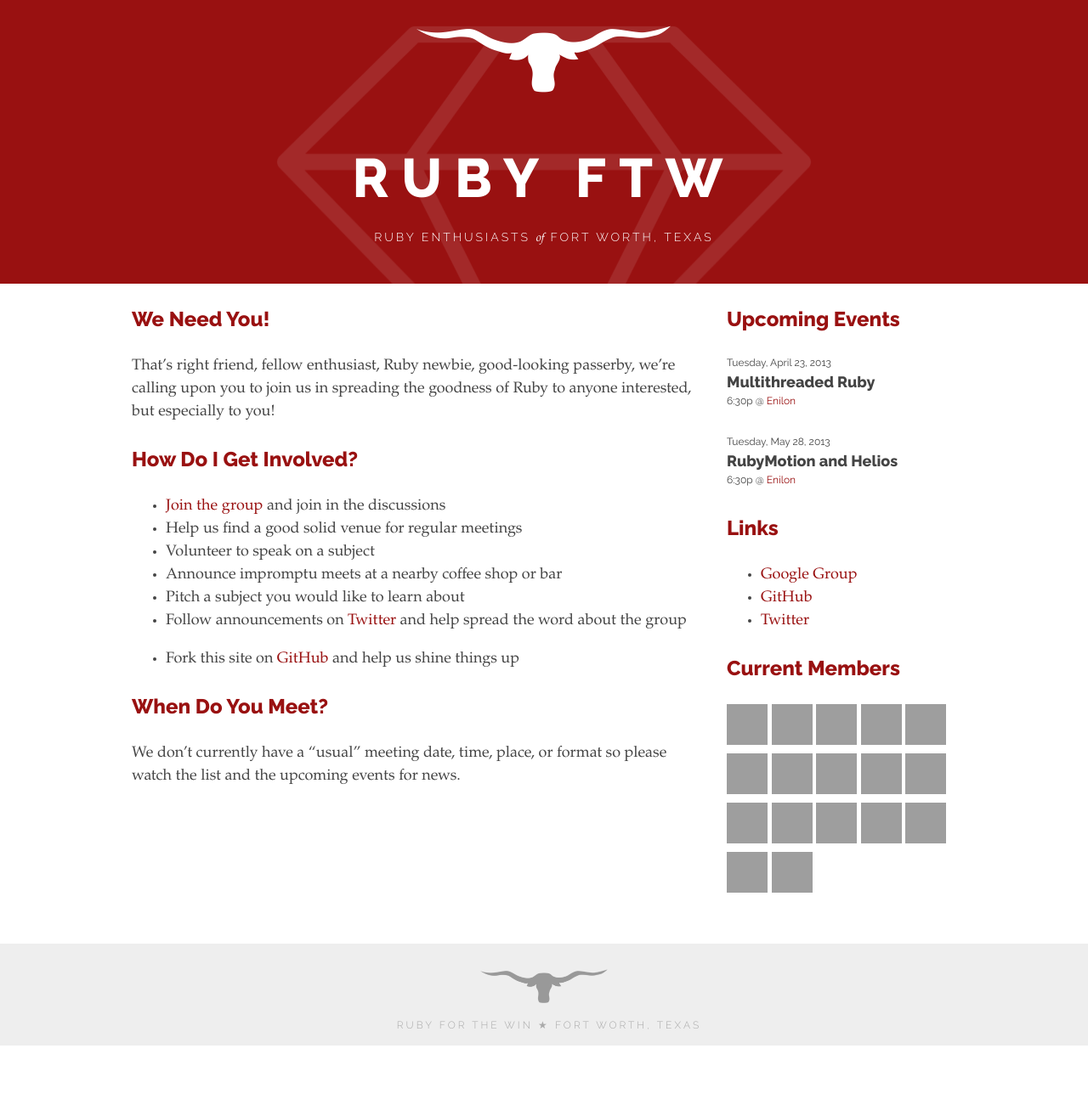
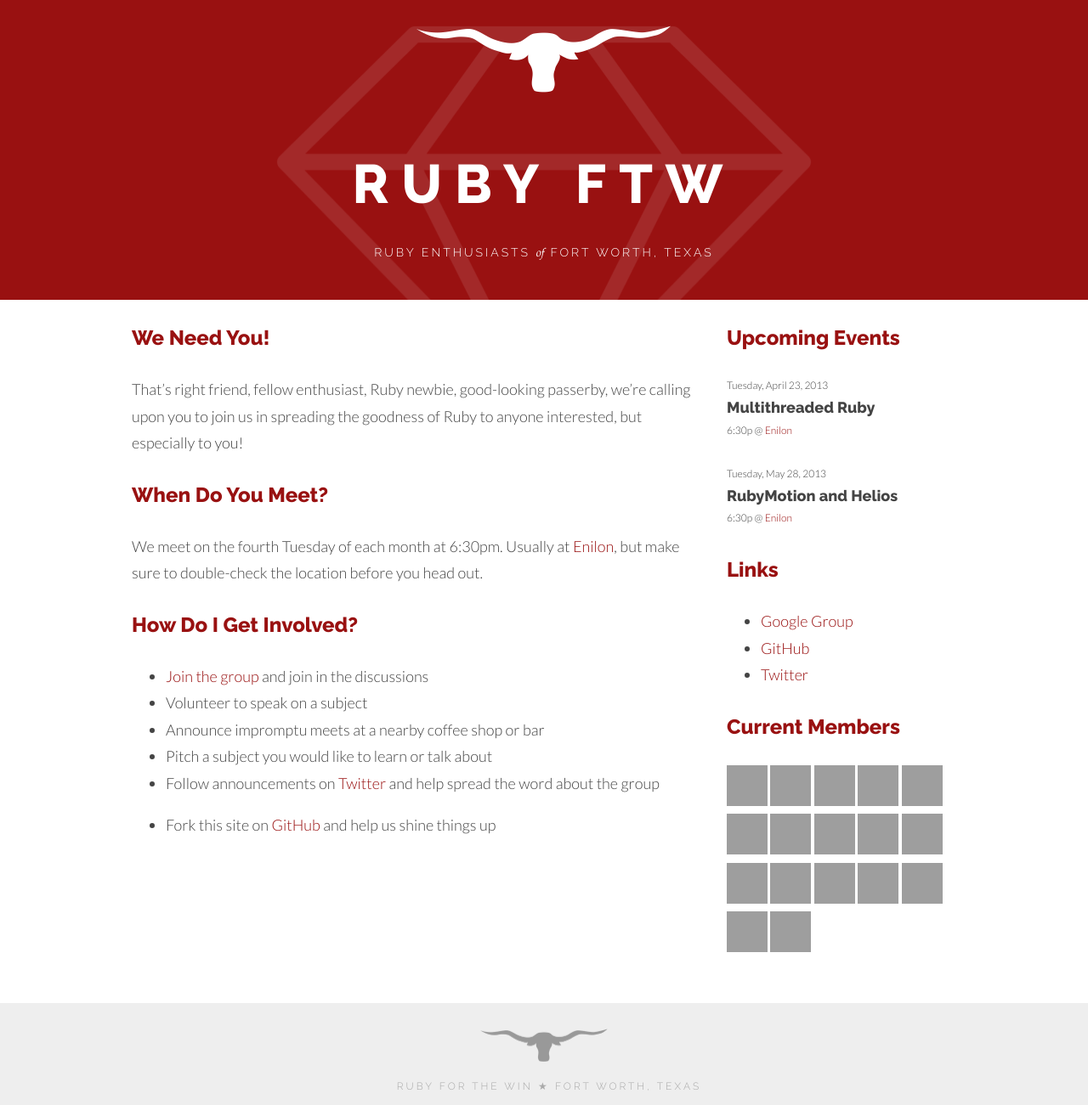
Before and after one commit to rubyftw/rubyftw.github.io, a Jekyll site: the page built from index.md, in a window 1280 px wide, cut to the strip 0-1301 px from the top of the page. Shown: the whole strip at 85% size. Built offline with Jekyll 4.4.1, drawn with Linux system fonts in a browser that asks for light colours; some web fonts are replaced; before the commit the page ends 1231 px from its top, so only the background shows below that; grey boxes are pictures that could not be loaded.

Commit message:
Use Lato instead of Gentium

```diff
--- a/_layouts/master.html
+++ b/_layouts/master.html
@@ -13,7 +13,7 @@
     <meta name="viewport" content="width=device-width" />
 
     <link href="/stylesheets/desktop.css" rel="stylesheet" />
-    <link href='http://fonts.googleapis.com/css?family=Raleway:800,400,300|Gentium+Basic:400italic,700italic,400,700' rel='stylesheet' />
+    <link href='http://fonts.googleapis.com/css?family=Lato:300,700,700italic|Raleway:400,800,300' rel='stylesheet' type='text/css'>
 
     <link rel="icon" type="image/png" href="/favicon.png" />
     <link rel="shortcut icon" type="image/x-icon" href="/favicon.ico" />
--- a/index.md
+++ b/index.md
@@ -6,21 +6,22 @@ layout: default
 That's right friend, fellow enthusiast, Ruby newbie, good-looking passerby, we're calling upon
 you to join us in spreading the goodness of Ruby to anyone interested, but especially to you!
 
+### When Do You Meet?
+
+We meet on the fourth Tuesday of each month at 6:30pm. Usually at [Enilon][enl], but make sure to
+double-check the location before you head out.
+
+[enl]: http://goo.gl/maps/BrD3h
+
 ### How Do I Get Involved?
 
 - [Join the group][group] and join in the discussions
-- Help us find a good solid venue for regular meetings
 - Volunteer to speak on a subject
 - Announce impromptu meets at a nearby coffee shop or bar
-- Pitch a subject you would like to learn about
+- Pitch a subject you would like to learn or talk about
 - Follow announcements on [Twitter][twitter] and help spread the word about the group
 - Fork this site on [GitHub][github] and help us shine things up
 
   [group]: https://groups.google.com/rubyftw
   [twitter]: http://twitter.com/rubyftw
   [github]: https://github.com/rubyftw
-
-### When Do You Meet?
-
-We don't currently have a "usual" meeting date, time, place, or format so please watch the list and
-the upcoming events for news.
--- a/stylesheets/desktop.css
+++ b/stylesheets/desktop.css
@@ -15,9 +15,10 @@ html, body {
 
 body {
   color: #444;
-  font-family: 'Gentium Basic', 'Palatino', 'Palatino Linotype', 'URW Palladio', serif;
+  font-family: 'Lato', Helvetica, Arial, sans-serif;
   font-size: 18px;
-  line-height: 1.5;
+  font-weight: 300;
+  line-height: 1.75;
 }
 
 h1, h2, h3, h4 {
@@ -62,7 +63,7 @@ h1, h2, h3, h4 {
 }
 
 .site-subtitle .of.long {
-  font-family: 'Gentium Basic', 'Palatino', 'Palatino Linotype', 'URW Palladio', serif;
+  font-family: 'Palatino', 'Palatino Linotype', 'URW Palladio', serif;
   font-style: italic;
   font-weight: normal;
   letter-spacing: 0;
@@ -102,7 +103,6 @@ a {
 }
 
 .event {
-  font-family: "Raleway", sans-serif;
   margin-bottom: 30px;
 }
 
@@ -112,6 +112,7 @@ a {
 }
 
 .event-title {
+  font-family: "Raleway", sans-serif;
   font-weight: 800;
 }
 
```
